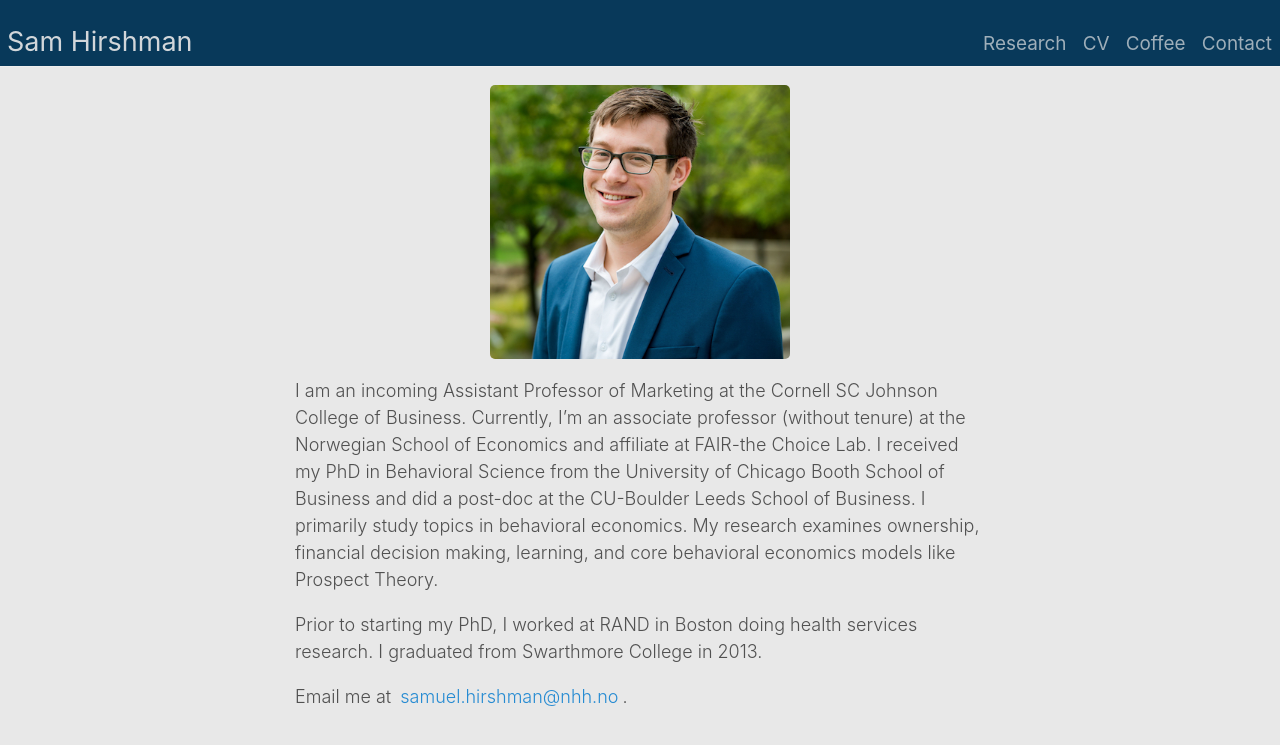
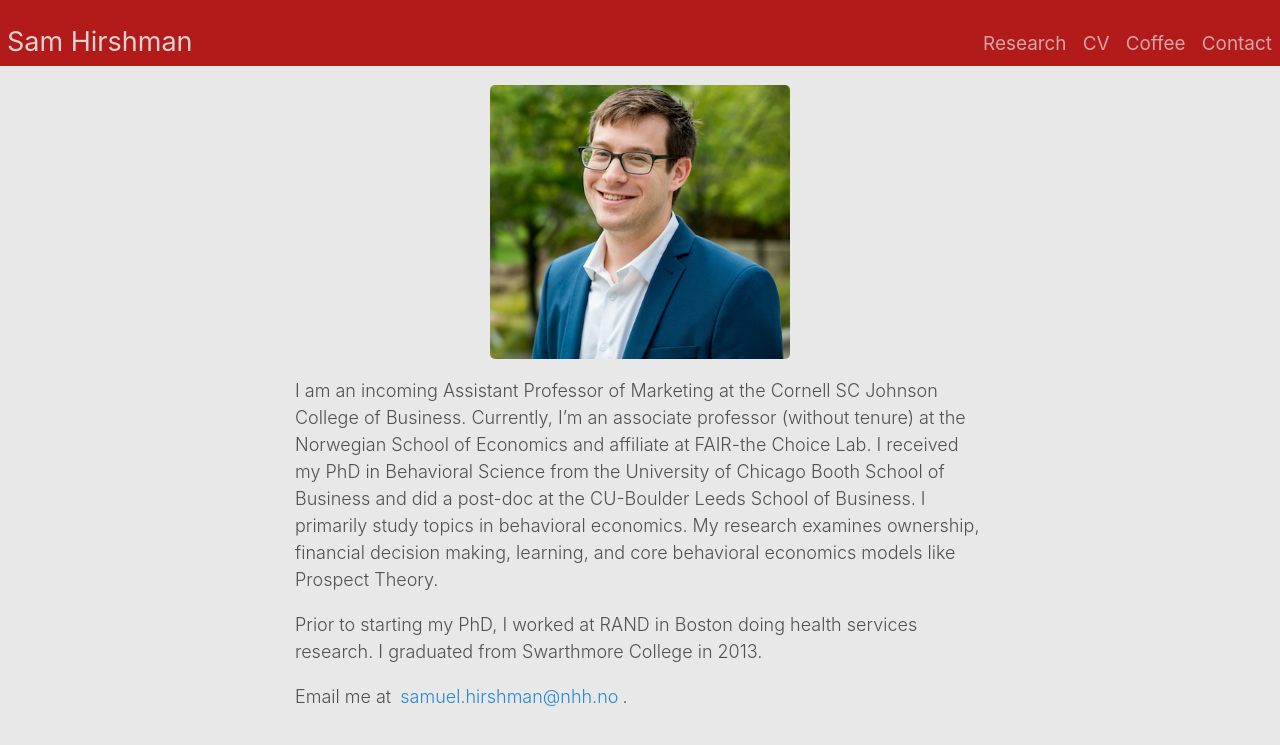
Before and after one commit to shirshma/shirshma.github.io, a Jekyll site: the page built from index.md, in a window 1280 px wide. Shown: the top 745 px of the page. Built offline with Jekyll 4.4.1, drawn with Linux system fonts in a browser that asks for light colours.

Commit message:
Update _variables.scss

```diff
--- a/_sass/_variables.scss
+++ b/_sass/_variables.scss
@@ -25,7 +25,7 @@ $body-color: #515151;
 
 //$body-bg: #fff;
 $body-bg: #E8E8E8;
-$mast-bg: #08395a;
+$mast-bg: #b31a1a;
 $link-color: $mast-bg;
 
 $border-color: #e5e5e5;
```
